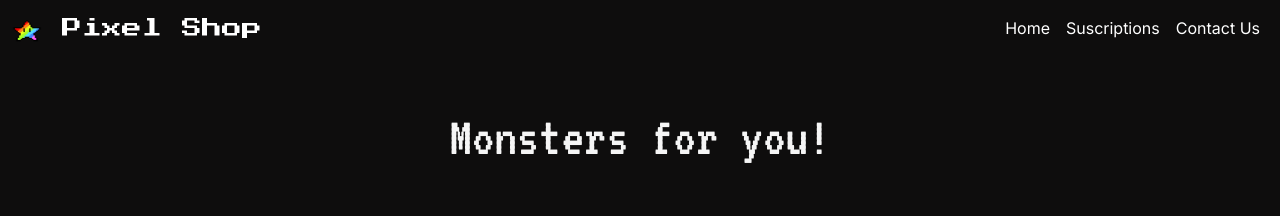
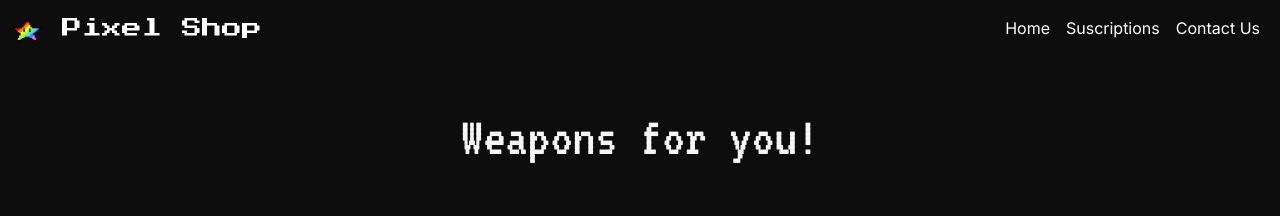
Before and after one commit to nicowhite/PFBlanco, a website: page pages/weapons.html in a window 1280 px wide. Shown: the top 216 px of the page. Drawn offline with nearby package versions, Linux system fonts and the light colour scheme.

Commit message:
fixed title

```diff
--- a/pages/weapons.html
+++ b/pages/weapons.html
@@ -72,7 +72,7 @@
 
 
       <main>
-        <h3 class="monstr-title">Monsters for you!</h3>
+        <h3 class="monstr-title">Weapons for you!</h3>
 
         <div class="monster-container">
           <div class="monstr">
```
